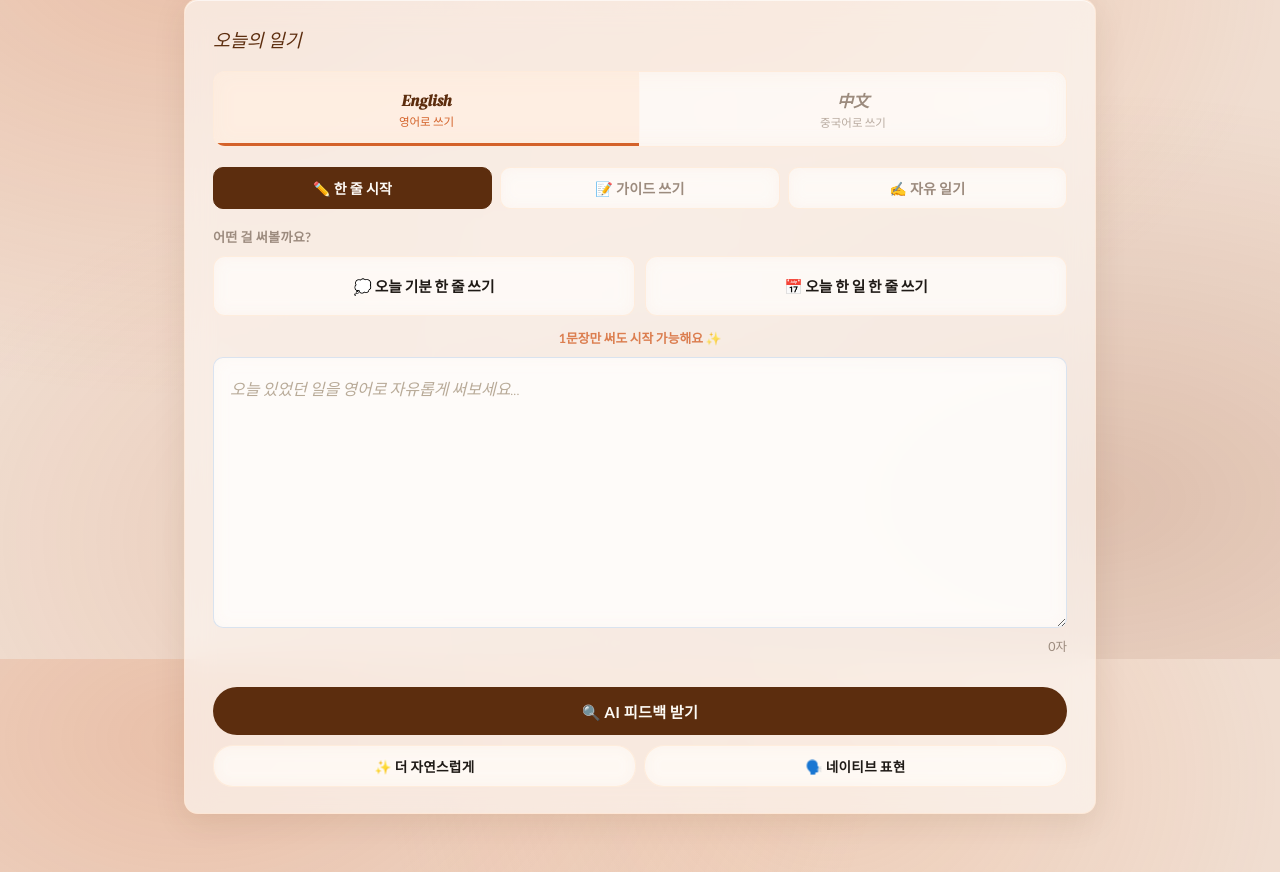
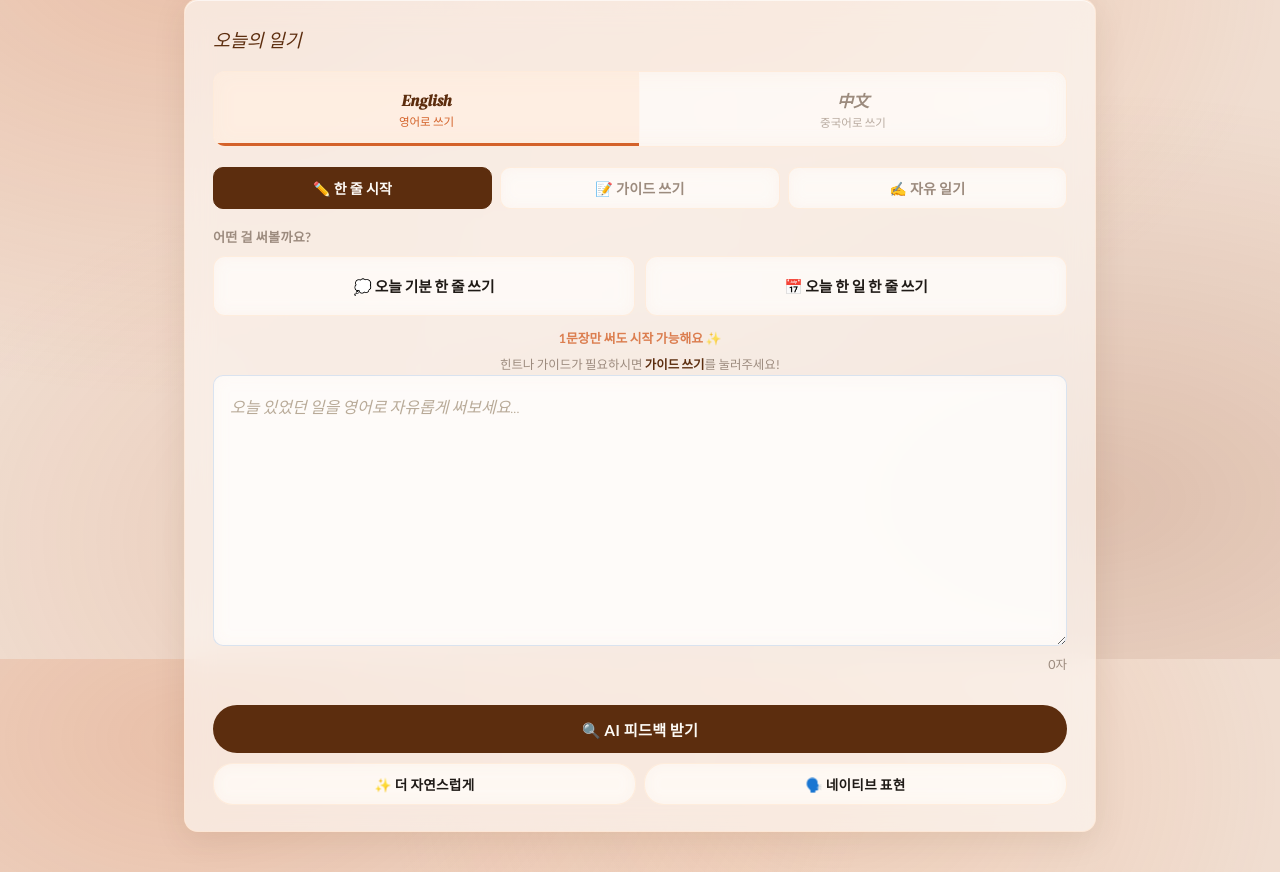
Before and after one commit to Chaeonit/litdiary, a Flask app: page / in a window 1280 px wide. Shown: the part 141-1013 px from the top of the page. Run offline with Flask 3, Linux system fonts and the light colour scheme; some libraries are stand-ins or nearby versions.

Commit message:
한 줄 시작 화면에 가이드 쓰기 안내 문구 추가
Co-Authored-By: Claude Sonnet 4.6 <noreply@anthropic.com>

```diff
--- a/static/style.css
+++ b/static/style.css
@@ -304,9 +304,19 @@ body {
   font-size: 0.8rem;
   color: var(--green-md);
   font-weight: 700;
-  margin-bottom: 10px;
+  margin-bottom: 8px;
   text-align: center;
   opacity: .8;
+}
+.oneline-tip {
+  font-size: 0.78rem;
+  color: var(--muted);
+  text-align: center;
+  line-height: 1.6;
+}
+.oneline-tip strong {
+  color: var(--green-dk);
+  font-weight: 700;
 }
 
 /* ── 주제 선택 (가이드 모드) ───────────────────── */
--- a/templates/index.html
+++ b/templates/index.html
@@ -62,6 +62,7 @@
             <button class="oneline-prompt-btn" data-prompt="event">📅 오늘 한 일 한 줄 쓰기</button>
           </div>
           <p class="oneline-guide">1문장만 써도 시작 가능해요 ✨</p>
+          <p class="oneline-tip">힌트나 가이드가 필요하시면 <strong>가이드 쓰기</strong>를 눌러주세요!</p>
         </div>
 
         <!-- 가이드 쓰기 모드 -->
```
